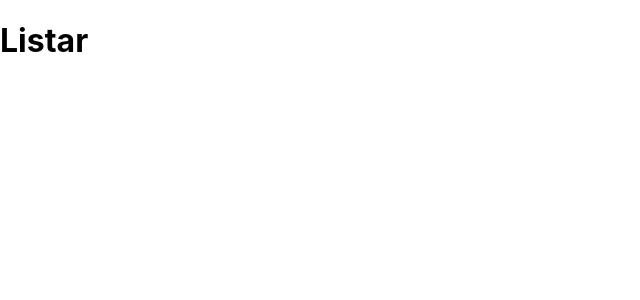
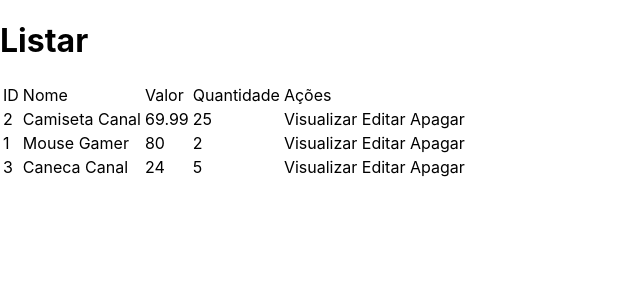
Before and after one commit to brunogdz/stok, a React (Create React App) app in the folder adm/: page /listar in a window 1280 px wide. Shown: the top 300 px of the page, without its empty margins (0-640 px from the left). Built offline with nearby package versions, Linux system fonts and the light colour scheme.

Commit message:
index mexido

```diff
--- a/adm/src/pages/Listar/index.js
+++ b/adm/src/pages/Listar/index.js
@@ -1,9 +1,60 @@
-import React from 'react';
+import React, { useEffect, useState } from 'react';
 
 export const Listar = () => {
-    return(
+    const [data, setData] = useState([])
+    const listarProdutos = async => {
+        var valores = [
+            {
+                "id": 2,
+                "nome": "Camiseta Canal",
+                "valor": 69.99,
+                "quantidade": 25
+            },
+            {
+                "id": 1,
+                "nome": "Mouse Gamer",
+                "valor": 80.00,
+                "quantidade": 2
+            },
+            {
+                "id": 3,
+                "nome": "Caneca Canal",
+                "valor": 24.00,
+                "quantidade": 5
+            }
+        ]
+        setData(valores);
+    }
+    useEffect(() => {
+        listarProdutos();
+    }, [])
+
+    return (
         <>
             <h1>Listar</h1>
+
+            <table>
+                <thead>
+                    <tr>
+                        <td>ID</td>
+                        <td>Nome</td>
+                        <td>Valor</td>
+                        <td>Quantidade</td>
+                        <td>Ações</td>
+                    </tr>
+                </thead>
+                <tbody>
+                    {data.map(produto => (
+                        <tr>
+                            <td>{produto.id}</td>
+                            <td>{produto.nome}</td>
+                            <td>{produto.valor}</td>
+                            <td>{produto.quantidade}</td>
+                            <td>Visualizar Editar Apagar</td>
+                        </tr>
+                    ))}
+                </tbody>
+            </table>
         </>
     );
 }
```
